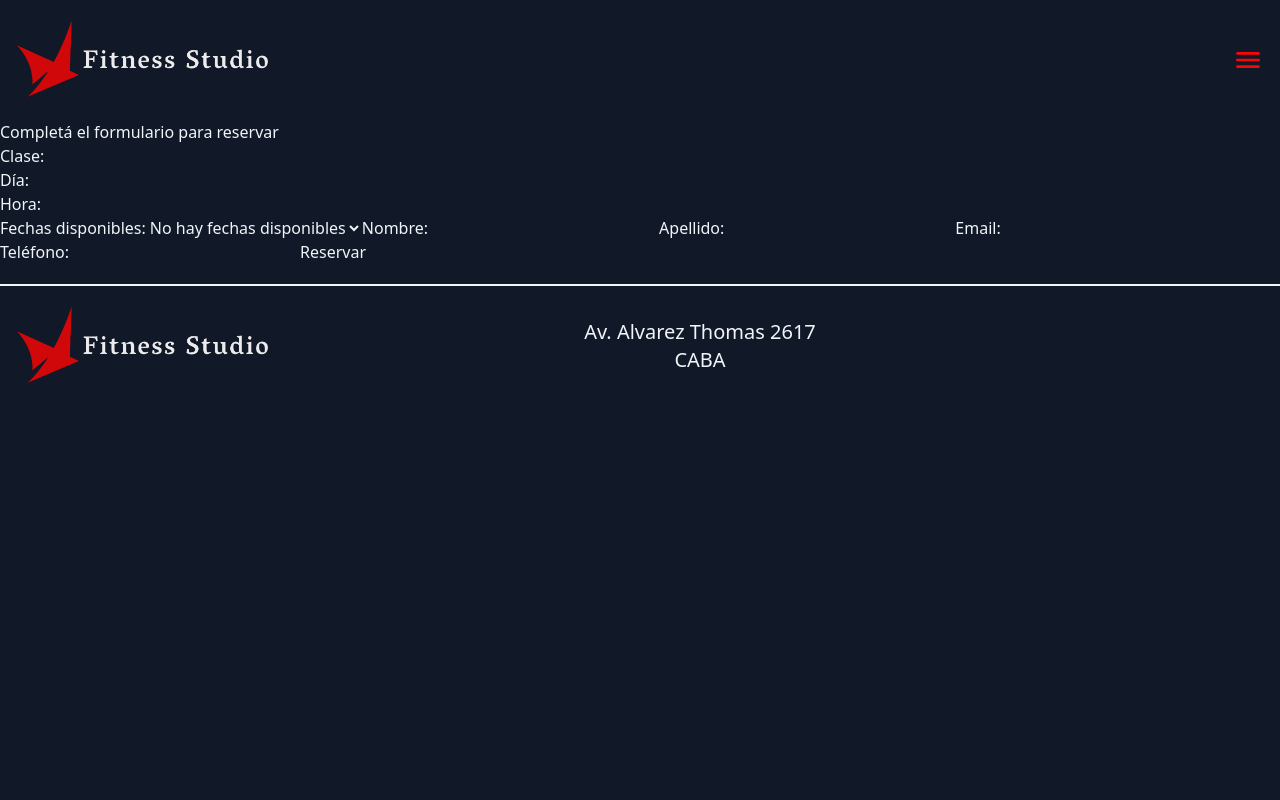
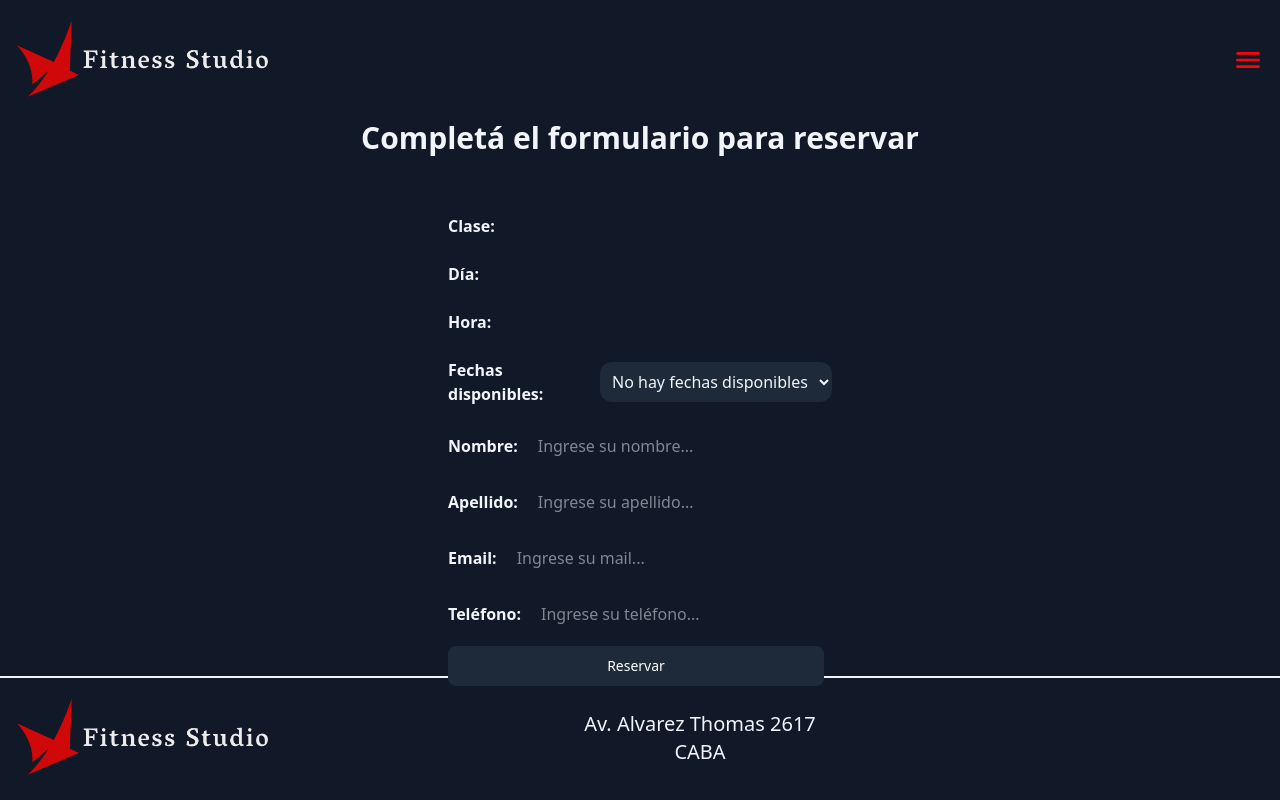
Before and after one commit to Veritoa45/FitnessStudio, a React (Vite) app: page /form-reserva in a window 1280 px wide. Built offline with nearby package versions, Linux system fonts and the light colour scheme; some icons are missing.

Commit message:
Validando datos de la reserva

```diff
--- a/package.json
+++ b/package.json
@@ -15,6 +15,7 @@
     "framer-motion": "^12.23.11",
     "react": "^19.1.0",
     "react-dom": "^19.1.0",
+    "react-hook-form": "^7.62.0",
     "react-router-dom": "^7.7.1",
     "styled-components": "^6.1.19",
     "tailwindcss": "^4.1.11"
--- a/src/components/Calendario.jsx
+++ b/src/components/Calendario.jsx
@@ -8,7 +8,6 @@ const Calendario = ({ detail }) => {
 
   const handleClick = async (horario) => {
     setHorarioSeleccionado(horario);
-    console.log("Horario seleccionado:", horario);
     navigate("/form-reserva");
   };
 
--- a/src/components/FormReserva.jsx
+++ b/src/components/FormReserva.jsx
@@ -1,28 +1,103 @@
 import { useContext } from "react";
 import { ClasesContext } from "../context/ClasesContext";
+import { useForm } from "react-hook-form";
+import { db } from "../services/firebase";
+import {
+  collection,
+  addDoc,
+  serverTimestamp,
+  doc,
+  updateDoc,
+} from "firebase/firestore";
 
-const FormReserva = () => {
+const FormReserva = ({ setOrder }) => {
   const { claseSeleccionada, horarioSeleccionado } = useContext(ClasesContext);
-  console.log(claseSeleccionada);
+  const {
+    register,
+    handleSubmit,
+    formState: { errors },
+  } = useForm();
+
   const fechasDisponibles =
     claseSeleccionada?.horarios && horarioSeleccionado?.hora
       ? claseSeleccionada.horarios.filter(
-          (h) => h.hora === horarioSeleccionado.hora
+          (h) =>
+            h.hora === horarioSeleccionado.hora && h.disponibilidad > h.reservas
         )
       : [];
 
-  console.log("Fechas disponibles:", fechasDisponibles);
+  const reservar = async (datosForm) => {
+    const horarioElegido = claseSeleccionada.horarios.find(
+      (h) => h.hora === horarioSeleccionado.hora && h.dia === datosForm.fecha
+    );
+
+    if (
+      !horarioElegido ||
+      horarioElegido.reservas >= horarioElegido.disponibilidad
+    ) {
+      alert("No hay cupos disponibles para esa fecha.");
+      return;
+    }
+    let order = {
+      datos: {
+        nombre: datosForm.nombre,
+        apellido: datosForm.apellido,
+        telefono: datosForm.telefono,
+        email: datosForm.email,
+      },
+      clase: {
+        nombre: claseSeleccionada.nombre,
+        dia: horarioSeleccionado.dia,
+        hora: horarioSeleccionado.hora,
+        fecha: datosForm.fecha,
+      },
+      date: serverTimestamp(),
+    };
+
+    try {
+      const horarioDocRef = doc(
+        db,
+        "clases",
+        claseSeleccionada.id,
+        "horarios",
+        horarioElegido.id
+      );
+      await updateDoc(horarioDocRef, {
+        reservas: horarioElegido.reservas + 1,
+      });
+
+      const reservas = collection(db, "reservas");
+      const res = await addDoc(reservas, order);
+      setOrder({ ...order, id: res.id });
+    } catch (error) {
+      console.error("Error al crear la orden: ", error);
+    }
+  };
 
   return (
-    <form>
-      <label>Clase:</label>
+    <form
+      className="max-w-sm mx-auto flex flex-col gap-2 h-[calc(100vh-350px)]"
+      onSubmit={handleSubmit(reservar)}
+    >
+      <div className="flex gap-4 py-2">
+        <h4 className="font-semibold">Clase:</h4>
         <p>{claseSeleccionada?.nombre}</p>
-      <label>Día:</label>
+      </div>
+      <div className="flex gap-4 py-2">
+        <h4 className="font-semibold">Día:</h4>
         <p>{horarioSeleccionado?.dia}</p>
-      <label>Hora:</label>
+      </div>
+      <div className="flex gap-4 py-2">
+        <h4 className="font-semibold">Hora:</h4>
         <p>{horarioSeleccionado?.hora}</p>
-      <label>Fechas disponibles:</label>
-      <select name="fecha" required>
+      </div>
+      <div className="flex items-center gap-4 py-2">
+        <label className="font-semibold">Fechas disponibles:</label>
+        <select
+          className="p-2 bg-gray-800 rounded-xl"
+          {...register("fecha", { required: "Seleccioná una fecha." })}
+          disabled={fechasDisponibles.length === 0}
+        >
           {fechasDisponibles.length > 0 ? (
             fechasDisponibles.map((fecha) => (
               <option key={fecha.id} value={fecha.dia}>
@@ -33,15 +108,94 @@ const FormReserva = () => {
             <option value="">No hay fechas disponibles</option>
           )}
         </select>
-      <label>Nombre:</label>
-      <input type="text" name="nombre" required />
-      <label>Apellido:</label>
-      <input type="text" name="apellido" required />
-      <label>Email:</label>
-      <input type="email" name="email" required />
-      <label>Teléfono:</label>
-      <input type="number" name="telefono" required />
-      <button type="submit">Reservar</button>
+      </div>
+      {errors.fecha && (
+        <span className="text-red-600 mb-2">{errors.fecha.message}</span>
+      )}
+      <div className="flex items-center gap-4 py-2">
+        <label className="font-semibold">Nombre:</label>
+        <input
+          type="text"
+          className="rounded-xl p-1 outline-none"
+          name="nombre"
+          placeholder="Ingrese su nombre..."
+          {...register("nombre", {
+            required: "Por favor, ingrese su nombre.",
+            minLength: {
+              value: 4,
+              message: "El nombre debe tener al menos 4 caracteres.",
+            },
+          })}
+        />
+      </div>
+      {errors.nombre && (
+        <span className="text-red-600 mb-2">{errors.nombre.message}</span>
+      )}
+      <div className="flex items-center gap-4 py-2">
+        <label className="font-semibold">Apellido:</label>
+        <input
+          type="text"
+          className="rounded-xl p-1 outline-none"
+          placeholder="Ingrese su apellido..."
+          {...register("apellido", {
+            required: "Por favor, ingrese su apellido.",
+            minLength: {
+              value: 2,
+              message: "El apellido debe tener al menos 2 caracteres.",
+            },
+          })}
+        />
+      </div>
+      {errors.apellido && (
+        <span className="text-red-600 mb-2">{errors.apellido.message}</span>
+      )}
+      <div className="flex items-center gap-4 py-2">
+        <label className="font-semibold">Email:</label>
+        <input
+          type="email"
+          className="rounded-xl p-1 outline-none"
+          placeholder="Ingrese su mail..."
+          {...register("email", {
+            required: "Por favor, ingrese su mail.",
+            pattern: {
+              value: /^[a-zA-Z0-9._%+-]+@[a-zA-Z0-9.-]+\.[a-zA-Z]{2,}$/,
+              message: "Ingrese un mail válido.",
+            },
+          })}
+        />
+      </div>
+      {errors.email && (
+        <span className="text-red-600  mb-2">{errors.email.message}</span>
+      )}
+      <div className="flex items-center gap-4 py-2">
+        <label className="font-semibold">Teléfono:</label>
+        <input
+          type="text"
+          className="rounded-xl p-1 outline-none"
+          placeholder="Ingrese su teléfono..."
+          {...register("telefono", {
+            required: "Por favor, ingrese su número de teléfono.",
+            minLength: {
+              value: 10,
+              message: "El teléfono debe tener al menos 10 dígitos.",
+            },
+            pattern: {
+              value: /^[0-9]+$/,
+              message: "El teléfono solo debe contener números.",
+            },
+          })}
+        />
+      </div>
+      {errors.telefono && (
+        <span className="text-red-600 mb-2">{errors.telefono.message}</span>
+      )}
+      <button
+        type="submit"
+        className="text-white bg-gray-800 hover:bg-gray-900 focus:outline-none focus:ring-4 focus:ring-gray-300 font-medium rounded-lg text-sm px-5 py-2.5 me-2 mb-2 dark:bg-gray-800 dark:hover:bg-gray-700 dark:focus:ring-gray-700 dark:border-gray-700 cursor-pointer"
+        disabled={fechasDisponibles.length === 0}
+      >
+        Reservar
+      </button>
     </form>
   );
 };
--- /dev/null
+++ b/src/components/Order.jsx
@@ -0,0 +1,77 @@
+import { Link } from "react-router-dom";
+
+const Order = ({ order }) => {
+  console.log(order);
+
+  return (
+    <div className="h-[calc(100vh-270px)]">
+      <div className=" mx-auto w-full max-w-md p-4 bg-gray-800 border-gray-700 rounded-lg shadow-sm sm:p-8">
+        <h5 className="text-2xl mt-4 text-center font-bold leading-none text-white mb-[40px]">
+          Su reserva se realizó con éxito
+        </h5>
+        <div className="flow-root">
+          <ul role="list" className="divide-y divide-gray-700">
+            <li className="py-3 sm:py-4">
+              <div className="flex items-center">
+                <div className="flex-1 min-w-0 ms-4">
+                  <p className="text-sm font-medium text-white truncate">
+                    Clase:
+                  </p>
+                </div>
+                <div className="inline-flex items-center text-base font-semibold text-white">
+                  {order.clase.nombre}
+                </div>
+              </div>
+            </li>
+            <li className="py-3 sm:py-4">
+              <div className="flex items-center">
+                <div className="flex-1 min-w-0 ms-4">
+                  <p className="text-sm font-medium text-white truncate">
+                    Día:
+                  </p>
+                </div>
+                <div className="inline-flex items-center text-base font-semibold text-white">
+                  {order.clase.dia}
+                </div>
+              </div>
+            </li>
+            <li className="py-3 sm:py-4">
+              <div className="flex items-center">
+                <div className="flex-1 min-w-0 ms-4">
+                  <p className="text-sm font-medium text-white truncate">
+                    Fecha:
+                  </p>
+                </div>
+                <div className="inline-flex items-center text-base font-semibold text-white">
+                  {order.clase.fecha}
+                </div>
+              </div>
+            </li>
+            <li className="py-3 sm:py-4">
+              <div className="flex items-center">
+                <div className="flex-1 min-w-0 ms-4">
+                  <p className="text-sm font-medium text-white truncate">
+                    Hora:
+                  </p>
+                </div>
+                <div className="inline-flex items-center text-base font-semibold text-white">
+                  {order.clase.hora}
+                </div>
+              </div>
+            </li>
+          </ul>
+        </div>
+        <h5 className="text-xl text-center font-bold leading-none text-white mt-[40px] mb-3">
+          Te esperamos! ❤
+        </h5>
+        <Link to={"/"} className="flex justify-center">
+          <button className="text-white bg-gray-700 hover:bg-gray-800  hover:border hover:border-gray-900 font-medium rounded-lg px-5 py-2.5 mx-auto my-4 cursor-pointer">
+            Listo
+          </button>
+        </Link>
+      </div>
+    </div>
+  );
+};
+
+export default Order;
--- a/src/components/ReservaContainer.jsx
+++ b/src/components/ReservaContainer.jsx
@@ -1,20 +1,31 @@
-import { useContext } from "react";
+import { useContext, useState } from "react";
 import { ClasesContext } from "../context/ClasesContext";
 import FormReserva from "./FormReserva";
+import Order from "./Order";
 
 const ReservaContainer = () => {
   const { claseSeleccionada, horarioSeleccionado, fechaSeleccionada } =
     useContext(ClasesContext);
+  const [order, setOrder] = useState(null);
 
   return (
-    <div>
-      <h2>Completá el formulario para reservar</h2>
-      <FormReserva
-        clase={claseSeleccionada}
-        horario={horarioSeleccionado}
-        fecha={fechaSeleccionada}
-      />
-    </div>
+    <>
+      {order ? (
+        <Order order={order} />
+      ) : (
+        <>
+          <h2 className="text-center text-3xl font-semibold mb-[50px]">
+            Completá el formulario para reservar
+          </h2>
+          <FormReserva
+            clase={claseSeleccionada}
+            horario={horarioSeleccionado}
+            fecha={fechaSeleccionada}
+            setOrder={setOrder}
+          />
+        </>
+      )}
+    </>
   );
 };
 
```
Also changed, not shown: 1 other file (tests, documents, lock files or other folders). Lines whose indentation alone changed are shown as unchanged.
